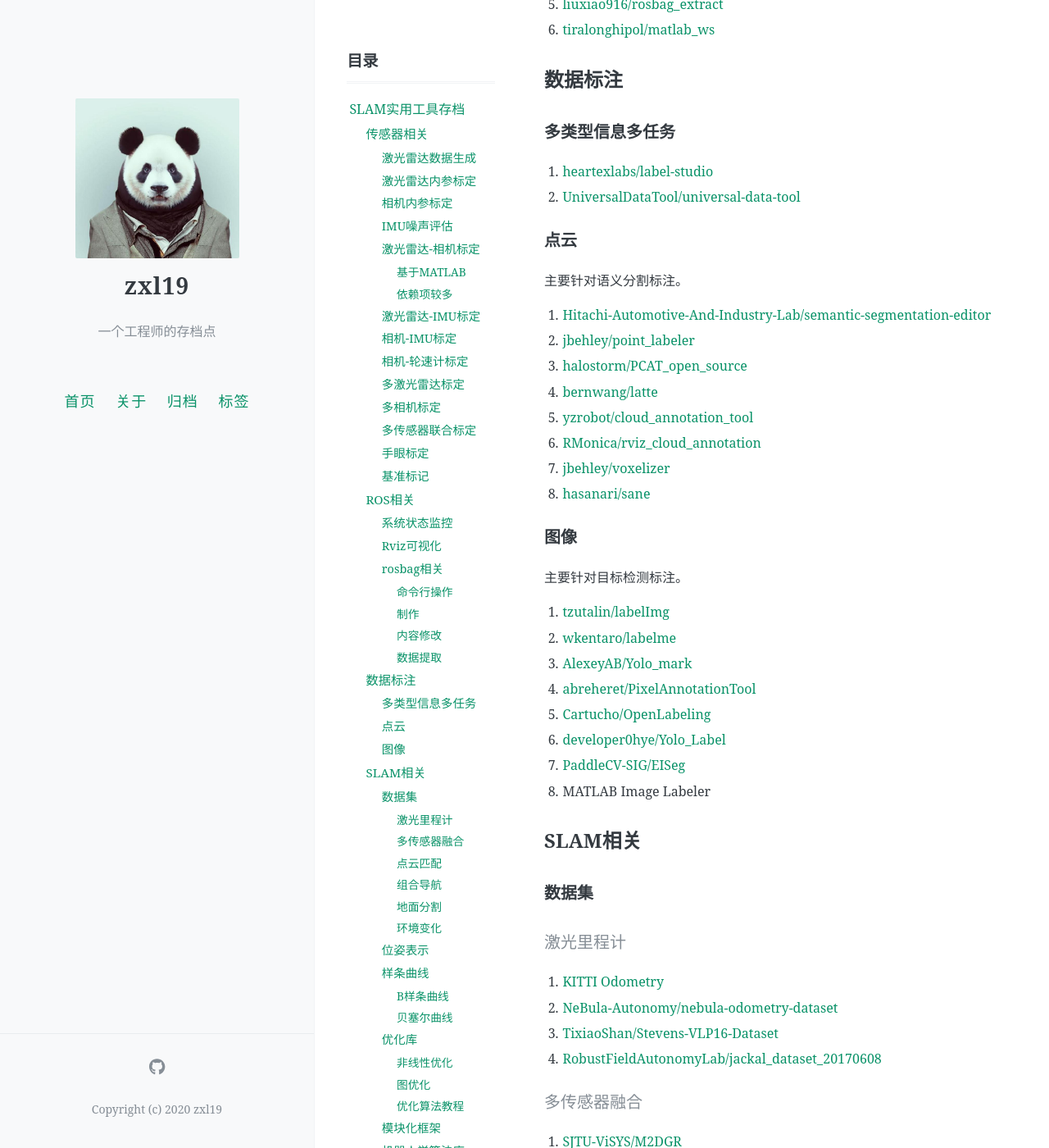
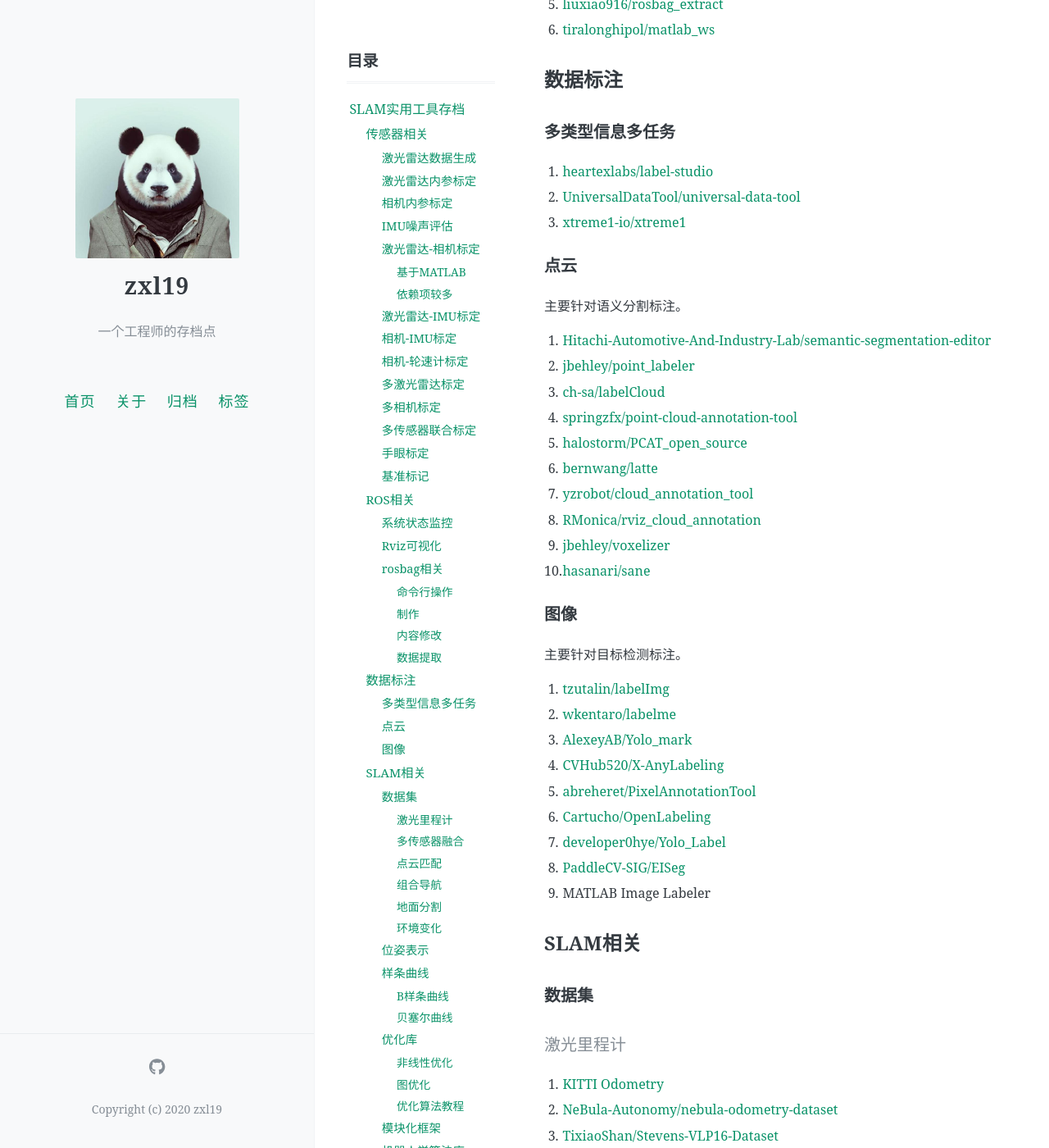
Before and after one commit to zxl19/zxl19.github.io, a Jekyll site: the page built from _posts/2021-05-25-slam-tool.md, in a window 1280 px wide and 1400 px high, scrolled down 5317 px. Shown: the whole window at 82% size. Built offline with Jekyll 4.4.1, drawn with Linux system fonts in a browser that asks for light colours; comment, search, counter and statistics services are not loaded.

Commit message:
Update Posts

```diff
--- a/_posts/2021-05-25-slam-tool.md
+++ b/_posts/2021-05-25-slam-tool.md
@@ -200,6 +200,7 @@ pinned: false
 
 1. [heartexlabs/label-studio](https://github.com/heartexlabs/label-studio)
 2. [UniversalDataTool/universal-data-tool](https://github.com/UniversalDataTool/universal-data-tool)
+3. [xtreme1-io/xtreme1](https://github.com/xtreme1-io/xtreme1)
 
 ### 点云
 
@@ -207,12 +208,14 @@ pinned: false
 
 1. [Hitachi-Automotive-And-Industry-Lab/semantic-segmentation-editor](https://github.com/Hitachi-Automotive-And-Industry-Lab/semantic-segmentation-editor)
 2. [jbehley/point_labeler](https://github.com/jbehley/point_labeler)
-3. [halostorm/PCAT_open_source](https://github.com/halostorm/PCAT_open_source)
-4. [bernwang/latte](https://github.com/bernwang/latte)
-5. [yzrobot/cloud_annotation_tool](https://github.com/yzrobot/cloud_annotation_tool)
-6. [RMonica/rviz_cloud_annotation](https://github.com/RMonica/rviz_cloud_annotation)
-7. [jbehley/voxelizer](https://github.com/jbehley/voxelizer)
-8. [hasanari/sane](https://github.com/hasanari/sane)
+3. [ch-sa/labelCloud](https://github.com/ch-sa/labelCloud)
+4. [springzfx/point-cloud-annotation-tool](https://github.com/springzfx/point-cloud-annotation-tool)
+5. [halostorm/PCAT_open_source](https://github.com/halostorm/PCAT_open_source)
+6. [bernwang/latte](https://github.com/bernwang/latte)
+7. [yzrobot/cloud_annotation_tool](https://github.com/yzrobot/cloud_annotation_tool)
+8. [RMonica/rviz_cloud_annotation](https://github.com/RMonica/rviz_cloud_annotation)
+9. [jbehley/voxelizer](https://github.com/jbehley/voxelizer)
+10. [hasanari/sane](https://github.com/hasanari/sane)
 
 ### 图像
 
@@ -221,11 +224,12 @@ pinned: false
 1. [tzutalin/labelImg](https://github.com/tzutalin/labelImg)
 2. [wkentaro/labelme](https://github.com/wkentaro/labelme)
 3. [AlexeyAB/Yolo_mark](https://github.com/AlexeyAB/Yolo_mark)
-4. [abreheret/PixelAnnotationTool](https://github.com/abreheret/PixelAnnotationTool)
-5. [Cartucho/OpenLabeling](https://github.com/Cartucho/OpenLabeling)
-6. [developer0hye/Yolo_Label](https://github.com/developer0hye/Yolo_Label)
-7. [PaddleCV-SIG/EISeg](https://github.com/PaddleCV-SIG/EISeg)
-8. MATLAB Image Labeler
+4. [CVHub520/X-AnyLabeling](https://github.com/CVHub520/X-AnyLabeling)
+5. [abreheret/PixelAnnotationTool](https://github.com/abreheret/PixelAnnotationTool)
+6. [Cartucho/OpenLabeling](https://github.com/Cartucho/OpenLabeling)
+7. [developer0hye/Yolo_Label](https://github.com/developer0hye/Yolo_Label)
+8. [PaddleCV-SIG/EISeg](https://github.com/PaddleCV-SIG/EISeg)
+9. MATLAB Image Labeler
 
 ## SLAM相关
 
```
Also changed, not shown: _posts/2021-05-31-awesome-list.md (+6 -2 lines).
